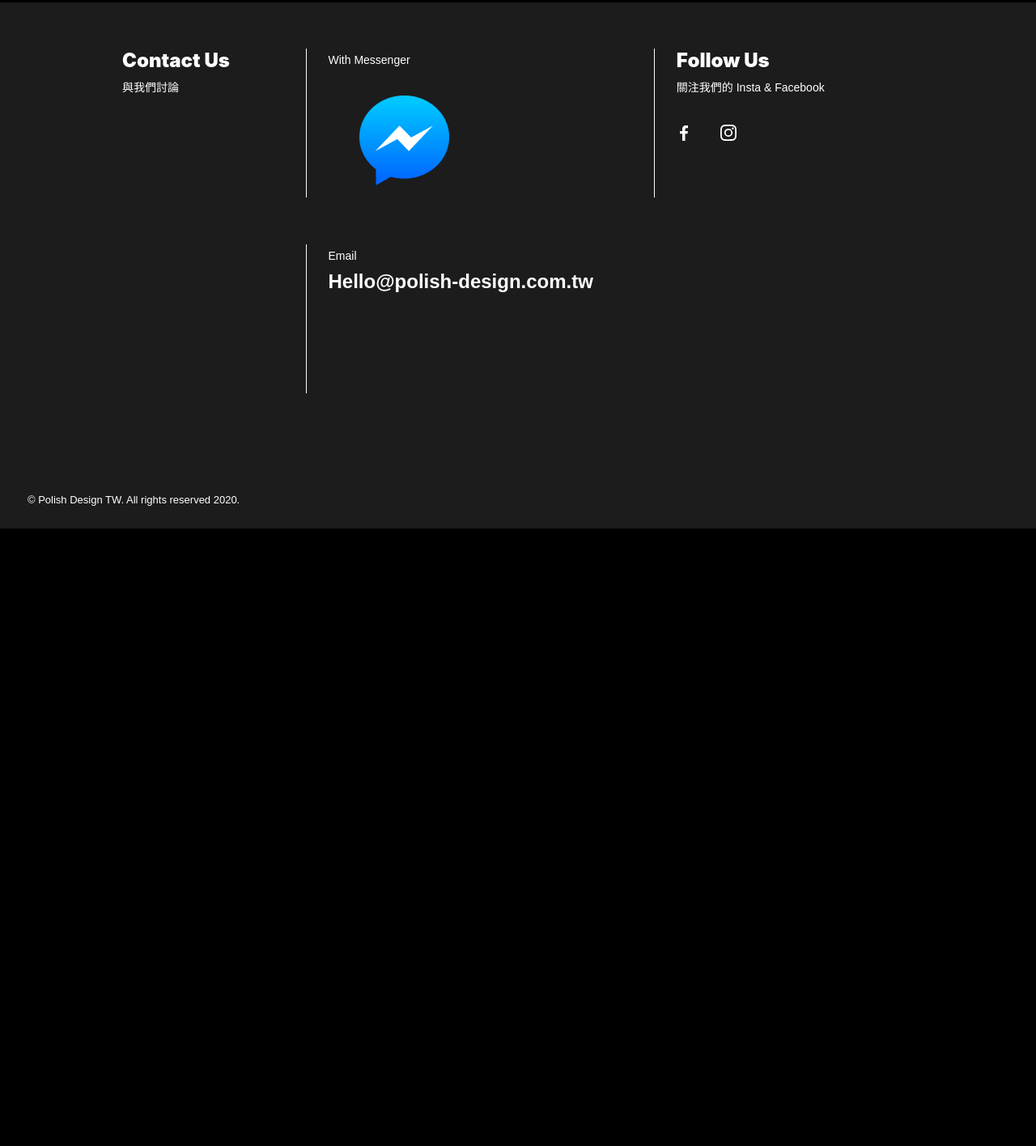
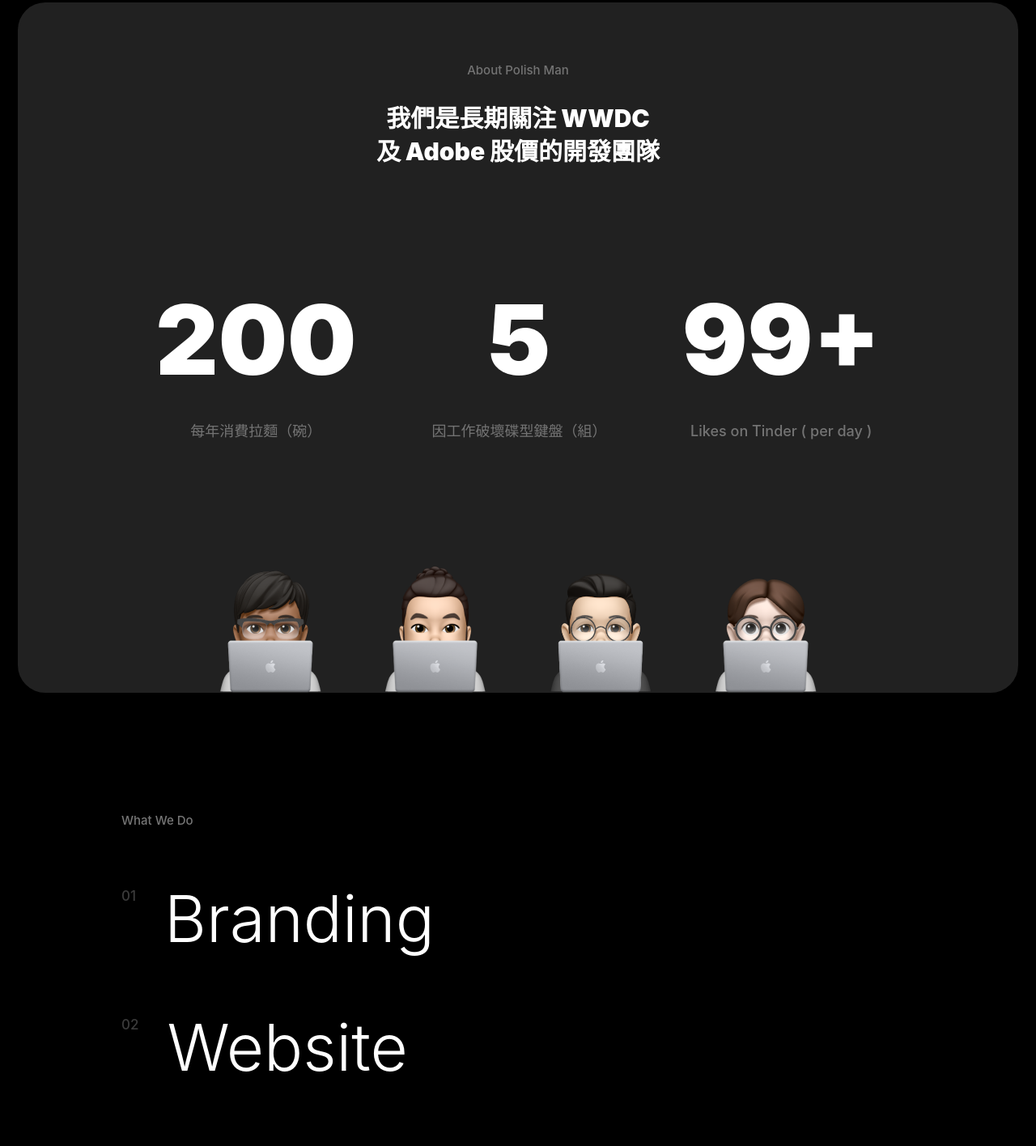
Before and after one commit to polunwu/polish-website-nuxt, a Nuxt app: page / in a window 1280 px wide. Shown: the part 800-2216 px from the top of the page at 81% size. Before the commit the page ends 1453 px from the top, so only its background shows below. Built offline with nearby package versions, Linux system fonts and the light colour scheme.

Commit message:
Add About & Service and modify some RWD because design changes

```diff
--- /dev/null
+++ b/components/About.vue
@@ -0,0 +1,221 @@
+<template>
+  <section id="about" class="about">
+    <div class="about__wrapper">
+      <div class="about__content">
+        <h4 class="about__label">About Polish Man</h4>
+        <h2 class="about__title">
+          我們是長期關注 WWDC<br />及 Adobe 股價的開發團隊
+        </h2>
+        <div class="about__milestones">
+          <div class="about__record">
+            <p class="record__score">200</p>
+            <p class="record__target">每年消費拉麵（碗）</p>
+          </div>
+          <div class="about__record">
+            <p class="record__score">5</p>
+            <p class="record__target record__target--dist">
+              因工作破壞碟型鍵盤（組）
+            </p>
+          </div>
+          <div class="about__record">
+            <p class="record__score">99+</p>
+            <p class="record__target record__target--tinder">
+              Likes on Tinder ( per day )
+            </p>
+          </div>
+        </div>
+        <div class="about__members-wrapper">
+          <img
+            class="about__member about__member--d"
+            src="~/assets/images/member_d.png"
+            alt="Member Doppler"
+          />
+          <img
+            class="about__member about__member--k"
+            src="~/assets/images/member_k.png"
+            alt="Member Kevin"
+          />
+          <img
+            class="about__member about__member--h"
+            src="~/assets/images/member_h.png"
+            alt="Member Hungmi"
+          />
+          <img
+            class="about__member about__member--p"
+            src="~/assets/images/member_p.png"
+            alt="Member Polun"
+          />
+        </div>
+      </div>
+    </div>
+  </section>
+</template>
+
+<script>
+export default {}
+</script>
+
+<style lang="scss" scoped>
+.about {
+  text-align: center;
+  padding-left: 22px;
+  padding-right: 22px;
+  padding-bottom: 0px;
+
+  @media screen and (max-width: 414px) {
+    padding-left: 11px;
+    padding-right: 11px;
+  }
+
+  &__wrapper {
+    background-color: $dark-grey;
+    margin: 0 auto;
+    border-radius: 34px;
+    padding-top: 75px;
+  }
+  &__content {
+    margin: 0 auto;
+
+    @media screen and (max-width: 767px) {
+      position: relative;
+      overflow: hidden;
+    }
+  }
+  &__label {
+    font-size: 15px;
+    font-weight: $font-weight--medium;
+    line-height: 18px;
+    opacity: 0.37;
+    margin-top: 0px;
+    margin-bottom: 29px;
+  }
+  &__title {
+    font-size: 30px;
+    font-weight: $font-weight--black;
+    line-height: 41px;
+    padding: 0.5px 0px;
+    margin: 0px auto 140px auto;
+    max-width: 448px;
+
+    @media screen and (max-width: 990px) {
+      margin-bottom: 93px;
+    }
+    @media screen and (max-width: 524px) {
+      font-size: 24px;
+      line-height: 34px;
+      padding: 0.5px 0px 14.5px 0px;
+      margin-bottom: 98px;
+    }
+    @media screen and (max-width: 320px) {
+      font-size: 22px;
+      line-height: 31px;
+      padding: 0.5px 0px 17.5px 0px;
+    }
+  }
+  &__milestones {
+    display: flex;
+    justify-content: space-around;
+    width: 80%;
+    max-width: 1090px;
+    margin: 0 auto;
+    @media screen and (max-width: 990px) {
+      flex-direction: column;
+      padding-bottom: 23px;
+    }
+    @media screen and (max-width: 767px) {
+      padding-bottom: 49px;
+    }
+
+    .record__score {
+      font-size: 120px;
+      font-weight: $font-weight--black;
+      line-height: 143px;
+      margin: 0px;
+      padding-bottom: 29px;
+
+      @media screen and (max-width: 414px) {
+        font-size: 70px;
+        line-height: 84px;
+        padding-bottom: 4px;
+      }
+    }
+    .record__target {
+      font-size: 18px;
+      font-weight: $font-weight--medium;
+      opacity: 0.37;
+      line-height: 25px;
+      margin-top: 0px;
+      margin-bottom: 141px;
+
+      @media screen and (max-width: 990px) {
+        margin-bottom: 93px;
+      }
+      @media screen and (max-width: 524px) {
+        margin-bottom: 98px;
+      }
+    }
+    @media screen and (max-width: 414px) {
+      .record__target--dist,
+      .record__target--tinder {
+        width: 136px;
+        margin-left: auto;
+        margin-right: auto;
+      }
+    }
+  }
+  &__members-wrapper {
+    display: flex;
+    justify-content: space-around;
+    margin: 0 auto;
+    width: 66%;
+    max-width: 950px;
+    overflow: hidden;
+
+    @media screen and (max-width: 1024px) {
+      width: 80%;
+    }
+    @media screen and (max-width: 860px) {
+      width: 97%;
+      justify-content: center;
+    }
+  }
+  &__member {
+    height: 180px;
+    margin-bottom: -10px;
+
+    @media screen and (max-width: 767px) {
+      height: 146px;
+      position: absolute;
+    }
+    @media screen and (max-width: 414px) {
+      height: 137px;
+    }
+  }
+  &__member--d {
+    @media screen and (max-width: 767px) {
+      display: none;
+    }
+  }
+  &__member--h {
+    @media screen and (max-width: 767px) {
+      top: 120px;
+      right: -70px;
+    }
+  }
+  &__member--p {
+    @media screen and (max-width: 767px) {
+      top: 380px;
+      left: -54px;
+    }
+    @media screen and (max-width: 414px) {
+      top: 337px;
+    }
+  }
+  &__member--k {
+    @media screen and (max-width: 767px) {
+      top: 527px;
+      right: -43px;
+    }
+  }
+}
+</style>
--- a/components/Footer.vue
+++ b/components/Footer.vue
@@ -41,7 +41,7 @@
       </div>
     </div>
     <div class="footer__bottom">
-      <p>© Polish Design TW. All rights reserved 2020.</p>
+      <p>© Polish Design TW</p>
     </div>
   </footer>
 </template>
--- a/components/HeaderHome.vue
+++ b/components/HeaderHome.vue
@@ -47,6 +47,10 @@
     writing-mode: vertical-rl;
 
     mix-blend-mode: difference;
+
+    @media screen and (max-width: 414px) {
+      left: 18px;
+    }
   }
   .email > a {
     text-decoration: none;
--- a/components/Navbar.vue
+++ b/components/Navbar.vue
@@ -33,12 +33,23 @@
   left: 35px;
   width: 94px;
   height: 55px;
+
+  @media screen and (max-width: 414px) {
+    top: 18px;
+    left: 18px;
+    width: 76px;
+    height: 45px;
+  }
 }
 .arrow {
   position: fixed;
   right: 38px;
   bottom: 40px;
   animation: arrow_fade_down 1.5s cubic-bezier(0.33, 1, 0.68, 1) infinite;
+
+  @media screen and (max-width: 414px) {
+    right: 18px;
+  }
 }
 @keyframes arrow_fade_down {
   0% {
@@ -81,5 +92,10 @@
   &__bar--bottom {
     margin: 0px;
   }
+
+  @media screen and (max-width: 414px) {
+    top: 19px;
+    right: 14px;
+  }
 }
 </style>
--- /dev/null
+++ b/components/Service.vue
@@ -0,0 +1,78 @@
+<template>
+  <section id="service" class="service">
+    <h2 class="service__label">What We Do</h2>
+    <ul class="service__list">
+      <li class="service__item">
+        <span class="service__index">01</span>
+        <span class="service__name">Branding</span>
+      </li>
+      <li class="service__item">
+        <span class="service__index">02</span>
+        <span class="service__name">Website</span>
+      </li>
+      <li class="service__item">
+        <span class="service__index">03</span>
+        <span class="service__name">System</span>
+      </li>
+    </ul>
+  </section>
+</template>
+
+<script>
+export default {}
+</script>
+
+<style lang="scss" scoped>
+.service {
+  padding: 149px 150px 214px 150px;
+
+  @media screen and (max-width: 768px) {
+    padding: 126px 56px 193px 56px;
+  }
+  @media screen and (max-width: 524px) {
+    padding-top: 147px;
+  }
+  @media screen and (max-width: 414px) {
+    padding-right: 20px;
+    padding-left: 20px;
+  }
+
+  &__label,
+  &__index {
+    font-weight: $font-weight--medium;
+    color: $third-color;
+  }
+  &__label {
+    font-size: 15px;
+    line-height: 18px;
+    margin: 0px auto 64px 0px;
+  }
+  &__item {
+    display: flex;
+    justify-content: flex-start;
+    margin-bottom: 64px;
+
+    @media screen and (max-width: 524px) {
+      margin-bottom: 33px;
+    }
+  }
+  &__index {
+    font-size: 17px;
+    line-height: 26px;
+    opacity: 0.5;
+    padding-top: 7px;
+  }
+  &__name {
+    font-size: 80px;
+    line-height: 95px;
+    font-weight: $font-weight--light;
+    padding-left: 35px;
+
+    @media screen and (max-width: 524px) {
+      font-size: 50px;
+      line-height: 60px;
+      padding-left: 26px;
+    }
+  }
+}
+</style>
--- a/pages/index.vue
+++ b/pages/index.vue
@@ -1,14 +1,21 @@
 <template>
   <div class="container">
     <HeaderHome />
+    <About />
+    <Service />
   </div>
 </template>
 
 <script>
 import HeaderHome from '@/components/HeaderHome.vue'
+import Service from '@/components/Service.vue'
+import About from '@/components/About.vue'
+
 export default {
   components: {
     HeaderHome,
+    Service,
+    About,
   },
 }
 </script>
```
